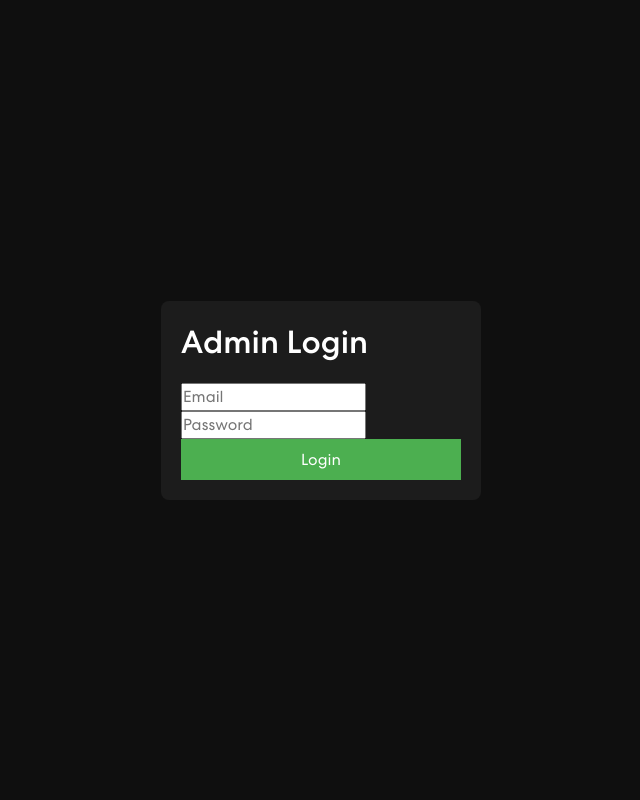
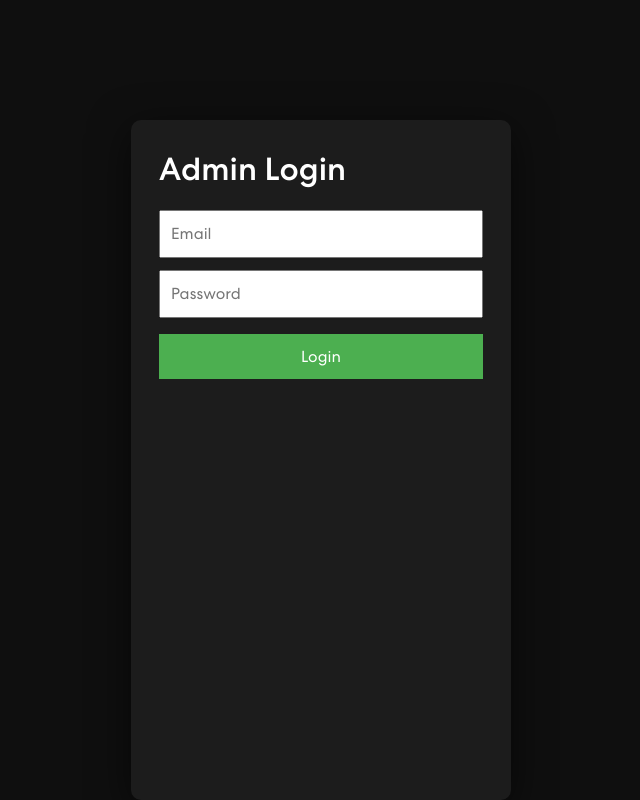
Before and after one commit to Gagana1303/portfolio, a React (Create React App) app: page /admin/login in a window 1280 px wide. Shown: the whole page, without its empty margins (319-959 px from the left). Built offline with nearby package versions, Linux system fonts and the light colour scheme.

Commit message:
Styling in Admin Page

```diff
--- a/src/admin/AdminLogin.jsx
+++ b/src/admin/AdminLogin.jsx
@@ -31,50 +31,60 @@ export default function AdminLogin() {
   <div
     style={{
       minHeight: "100vh",
-      backgroundColor: "#0f0f0f",
+      background: "#0f0f0f",
+      paddingTop: "120px",   // 👈 moves content down
       display: "flex",
       justifyContent: "center",
-      alignItems: "center",
       color: "#fff",
     }}
   >
     <div
       style={{
-        width: "320px",
-        padding: "20px",
+        width: "380px",
+        padding: "28px",
         background: "#1c1c1c",
-        borderRadius: "8px",
+        borderRadius: "10px",
+        boxShadow: "0 10px 40px rgba(0,0,0,0.6)",
       }}
     >
-      <h2 style={{ marginBottom: "20px" }}>Admin Login</h2>
+      <h2 style={{ marginBottom: "20px", textAlign: "left" }}>
+        Admin Login
+      </h2>
 
       <input
         type="email"
-  autoComplete="off"
         placeholder="Email"
         value={email}
         onChange={(e) => setEmail(e.target.value)}
+        style={{
+          width: "100%",
+          padding: "10px",
+          marginBottom: "12px",
+        }}
       />
 
       <input
         type="password"
-  autoComplete="new-password"
         placeholder="Password"
         value={password}
         onChange={(e) => setPassword(e.target.value)}
+        style={{
+          width: "100%",
+          padding: "10px",
+          marginBottom: "16px",
+        }}
       />
-
 
       <button
         onClick={login}
         style={{
           width: "100%",
-          padding: "10px",
+          padding: "12px",
           backgroundColor: "#4caf50",
           color: "#fff",
           border: "none",
+          fontSize: "16px",
           cursor: "pointer",
-          fontSize: "16px",
         }}
       >
         Login
@@ -83,4 +93,5 @@ export default function AdminLogin() {
   </div>
 );
 
+
 }
```
Lines whose indentation alone changed are shown as unchanged.
